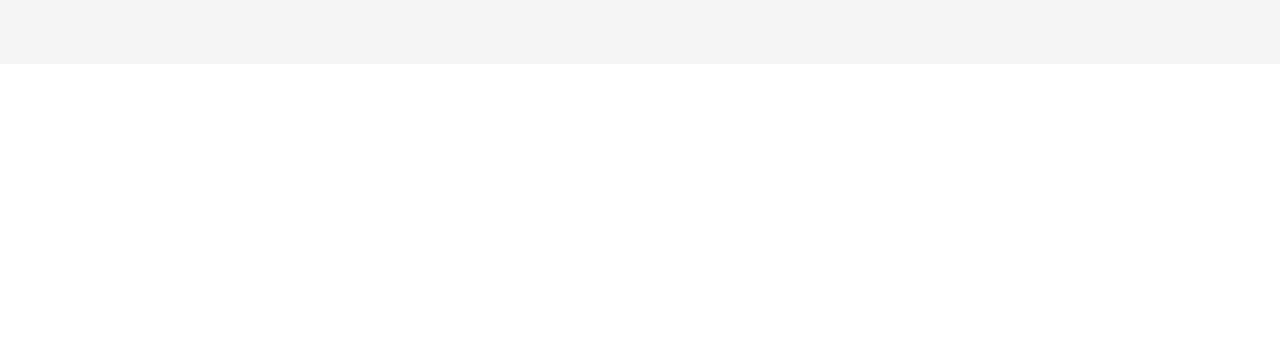
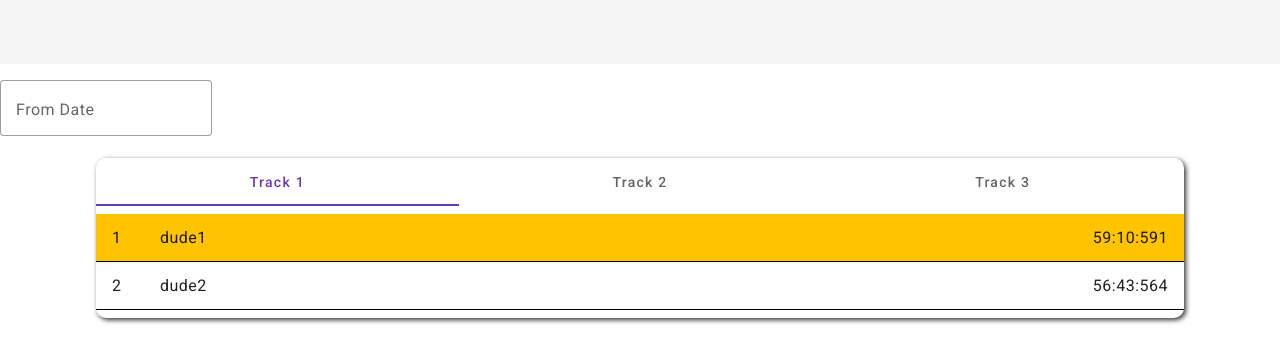
Before and after one commit to jackcooper04/chairity-event-leaderboard, an Angular app: page /string in a window 1280 px wide. Before the commit this address led to /. Shown: the top 362 px of the page. Built offline with nearby package versions, Linux system fonts and the light colour scheme.

Commit message:
working leaderboard

```diff
--- a/package.json
+++ b/package.json
@@ -21,6 +21,7 @@
     "@angular/platform-browser": "^15.2.0",
     "@angular/platform-browser-dynamic": "^15.2.0",
     "@angular/router": "^15.2.0",
+    "ngx-order-pipe": "^2.2.0",
     "package.json": "^2.0.1",
     "rxjs": "~7.8.0",
     "tslib": "^2.3.0",
--- a/src/app/app-routing.module.ts
+++ b/src/app/app-routing.module.ts
@@ -1,9 +1,11 @@
 import { NgModule } from '@angular/core';
 import { RouterModule, Routes } from '@angular/router';
 import { LeaderboardComponent } from './leaderboard/leaderboard.component'
+import { SubmitTimeComponent } from './submit-time/submit-time.component';
 
 const routes: Routes = [
   { path: '', component: LeaderboardComponent},
+  {path: 'string', component: SubmitTimeComponent}
 ]
 
 @NgModule({
--- a/src/app/app.component.css
+++ b/src/app/app.component.css
@@ -0,0 +1,3 @@
+main{
+    margin-top: 2vh ;
+}
--- /dev/null
+++ b/src/app/leaderboard-service.service.ts
@@ -0,0 +1,27 @@
+import { Injectable } from '@angular/core';
+import { BehaviorSubject, Subject } from 'rxjs';
+import { Record } from './record.modal';
+
+@Injectable({
+  providedIn: 'root'
+})
+
+export class LeaderboardService {
+  private tracks: BehaviorSubject<Record[]> = new BehaviorSubject<Record[]>([]);
+  trackOne: Record[] = [{name: "dude1", time:1679327950000, email: "tada"}, {name: "dude2", time:1679065003697, email: "tada"}];
+  trackTwo: any[] = [{name: "dude1", time:1679065003698, email: "tada"}, {name: "dude2", time:1679065003697, email: "tada"}];
+  trackThree: any[] = [];
+
+  constructor() { }
+
+  getTrackUpdateListener(){
+    return this.tracks.asObservable();
+  }
+
+  getTracks(){
+    this.trackOne = this.trackOne.sort((a,b)=> b.time - a.time)
+    let tracksTemp: any = [this.trackOne, this.trackTwo, this.trackThree]
+    this.tracks.next([...tracksTemp])
+  }
+
+}
--- a/src/app/leaderboard/leaderboard.component.css
+++ b/src/app/leaderboard/leaderboard.component.css
@@ -0,0 +1,25 @@
+mat-tab-group{
+    width: 85vw;
+    margin: auto;
+    border-radius:10px;
+    box-shadow: 2px 2px 5px;
+}
+
+.firstplace{
+    background-color: rgb(255, 196, 0);
+}
+
+mat-list-item{
+    border-bottom: 1px solid black;
+    font: 3rem !important;
+}
+.position{
+
+    font-style: italic !important;
+}
+.name{
+    margin-left: 3vw ;
+}
+.time{
+    float: right;
+}
--- a/src/app/leaderboard/leaderboard.component.html
+++ b/src/app/leaderboard/leaderboard.component.html
@@ -1,13 +1,15 @@
-<mat-tab-group mat-stretch-tabs="true" mat-align-tabs="start">
-    <mat-tab label="First">
+<mat-tab-group
+    mat-stretch-tabs="true"
+    mat-align-tabs="start">
+    <mat-tab *ngFor="let track of tracks ; let i = index" [attr.data-index]="i" label="Track {{i+1}}">
         <mat-list role="list">
-            <mat-list-item role="listitem" *ngFor="let record of trackOne; let i = index" [attr.data-index]="i">
+            <mat-list-item  role="listitem" *ngFor="let record of track; let i = index" [attr.data-index]="i"    [ngClass]="{'firstplace': i == 0 }">
+                <span class="postion">{{i+1}}</span>
+                <span class="name">{{record.name}}</span>
+                <span class="time" ng-maxlength="5">{{ record.time | timeConvert}}</span>
 
-                {{record.name}}
             </mat-list-item>
+
           </mat-list>
     </mat-tab>
-
-    <mat-tab label="Second">Content 2</mat-tab>
-    <mat-tab label="Third">Content 3</mat-tab>
 </mat-tab-group>
--- a/src/app/leaderboard/leaderboard.component.ts
+++ b/src/app/leaderboard/leaderboard.component.ts
@@ -1,15 +1,29 @@
-import { Component } from '@angular/core';
-import { FormRecord } from '@angular/forms';
-import { record } from '../record.modal';
+import { Component, OnInit } from '@angular/core';
+import {Subscription } from 'rxjs';
+import { LeaderboardService } from '../leaderboard-service.service';
+import { Record } from '../record.modal';
 
 @Component({
   selector: 'app-leaderboard',
   templateUrl: './leaderboard.component.html',
   styleUrls: ['./leaderboard.component.css']
 })
-export class LeaderboardComponent {
-  trackOne: record[] = [{name: "dude1", time:1679065003698, email: "tada"}, {name: "dude2", time:1679065003698, email: "tada"}];
-  trackTwo: any[] = [];
-  trackThree: any[] = [];
 
+
+
+export class LeaderboardComponent implements OnInit{
+
+  tracks : [Record[]] = [[]];
+  public tracksSub : Subscription;
+
+
+  constructor(private leaderboardService: LeaderboardService){}
+  ngOnInit(): void{
+    console.log("running on Init")
+    this.leaderboardService.getTracks()
+    this.tracksSub = this.leaderboardService.getTrackUpdateListener().subscribe((tracks: any)=>{
+        this.tracks = tracks
+    });
+
+  }
 }
--- /dev/null
+++ b/src/app/pipes/limit-to.pipe.ts
@@ -0,0 +1,13 @@
+import { DatePipe } from '@angular/common';
+import { Pipe, PipeTransform } from '@angular/core';
+
+@Pipe({
+  name: 'timeConvert'
+})
+export class timeConvertPipe implements PipeTransform {
+  constructor(private datePipe: DatePipe){}
+  transform(value: number) : string  {
+    let formatedTime :any = this.datePipe.transform(value, 'm:s:ms')
+    return formatedTime.length > 9 ? formatedTime.substring(0, 9) : formatedTime;
+  }
+}
--- a/src/app/record.modal.ts
+++ b/src/app/record.modal.ts
@@ -1,4 +1,4 @@
-export interface record{
+export interface Record{
     name: string,
     time: number,
     email: string,
--- a/src/app/submit-time/submit-time.component.html
+++ b/src/app/submit-time/submit-time.component.html
@@ -1 +1,5 @@
-<p>submit-time works!</p>
+<mat-form-field appearance="outline" floatLabel="auto">
+    <mat-label>From Date</mat-label>
+    <input format="##:##:###" matInput name="fromTime" formControlName="fromDate">
+</mat-form-field>
+<app-leaderboard></app-leaderboard>
--- a/tsconfig.json
+++ b/tsconfig.json
@@ -22,7 +22,8 @@
     "lib": [
       "ES2022",
       "dom"
-    ]
+    ],
+    "strictPropertyInitialization": false,
   },
   "angularCompilerOptions": {
     "enableI18nLegacyMessageIdFormat": false,
```
Also changed, not shown: src/app/app.module.ts (+9 -2 lines), 2 other files (tests, documents, lock files or other folders).
